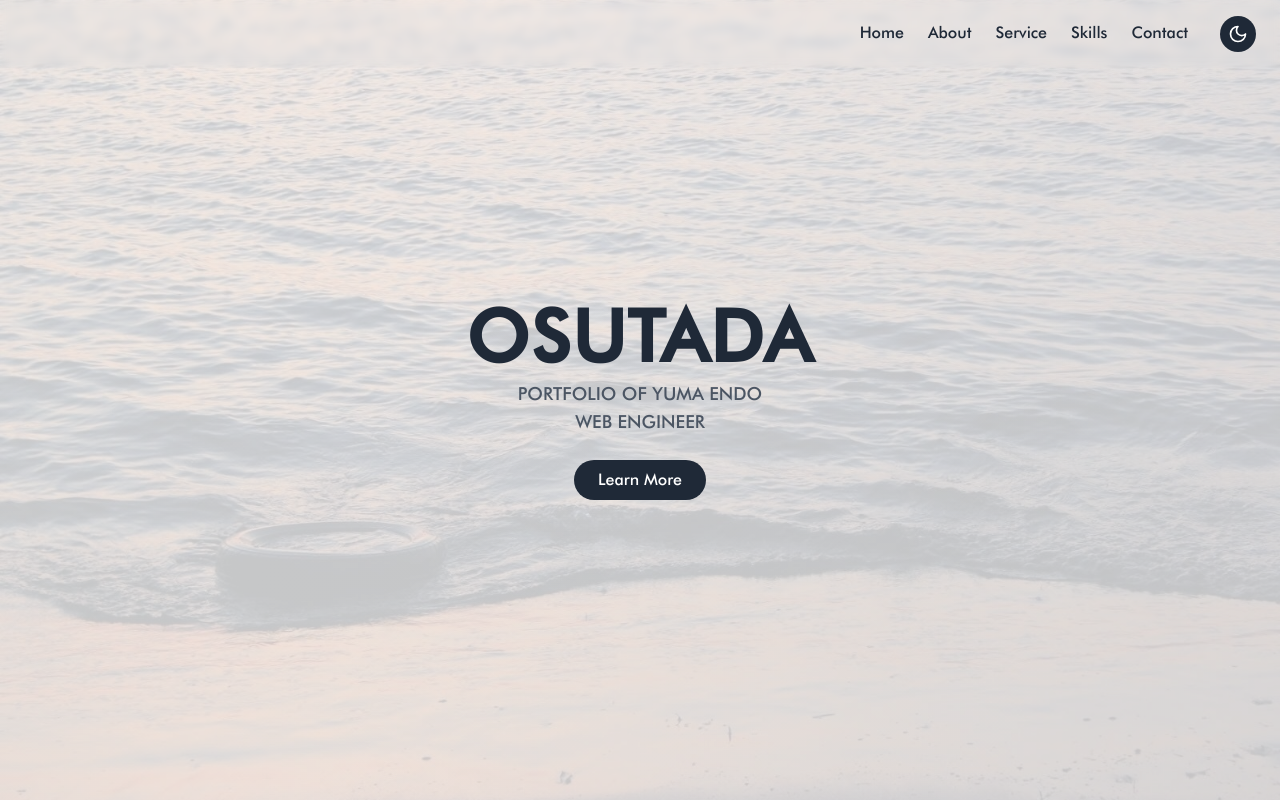
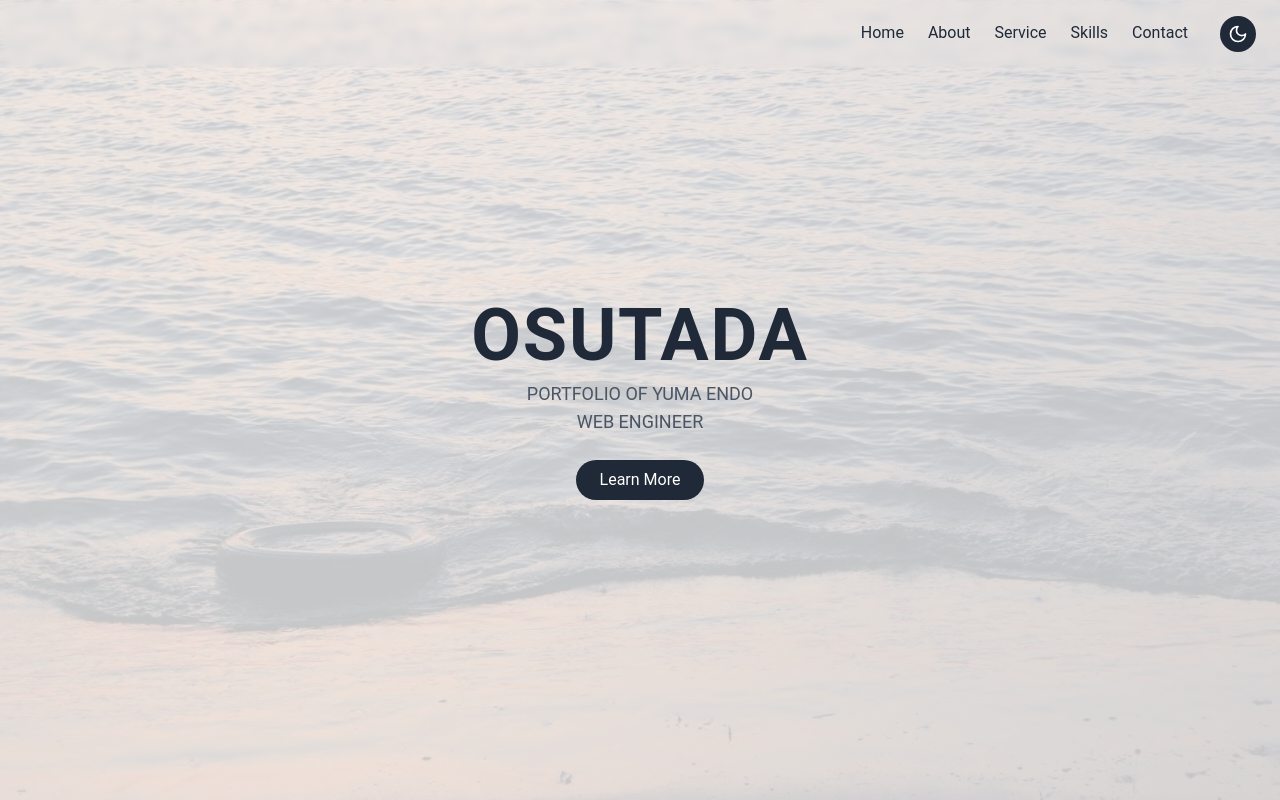
Before and after one commit to osutada/portfolio, a Next.js app: page / in a window 1280 px wide. Shown: the top 800 px of the page. Built offline with nearby package versions, Linux system fonts and the light colour scheme; a web font is replaced by a local one.

Commit message:
デフォルトフォント変更

```diff
--- a/src/styles/globals.css
+++ b/src/styles/globals.css
@@ -30,7 +30,7 @@
 body {
   color: var(--foreground);
   background: var(--background);
-  font-family: myfont, Roboto, Helvetica, sans-serif;
+  font-family: Roboto, myfont, Helvetica, sans-serif;
 }
 
 /*
```
